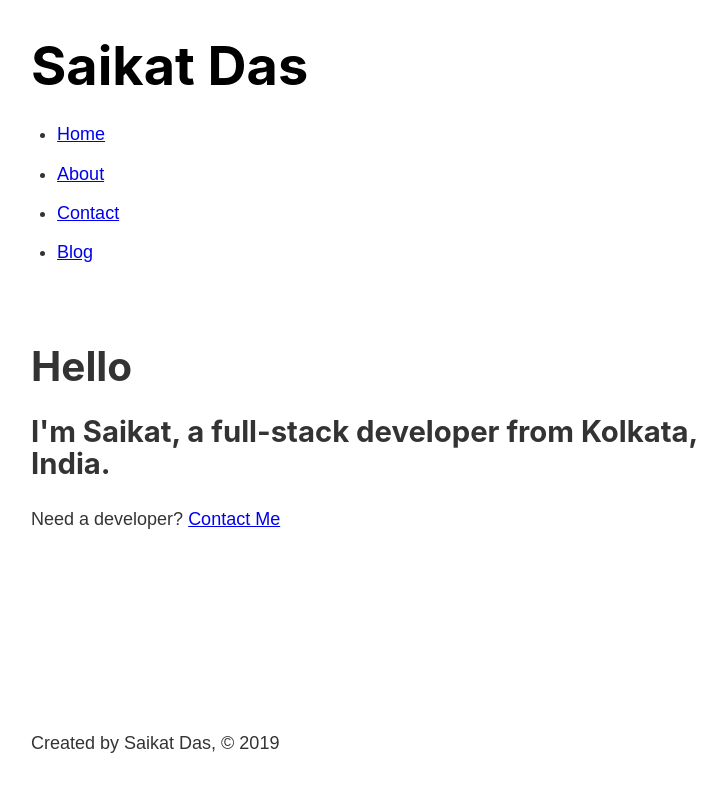
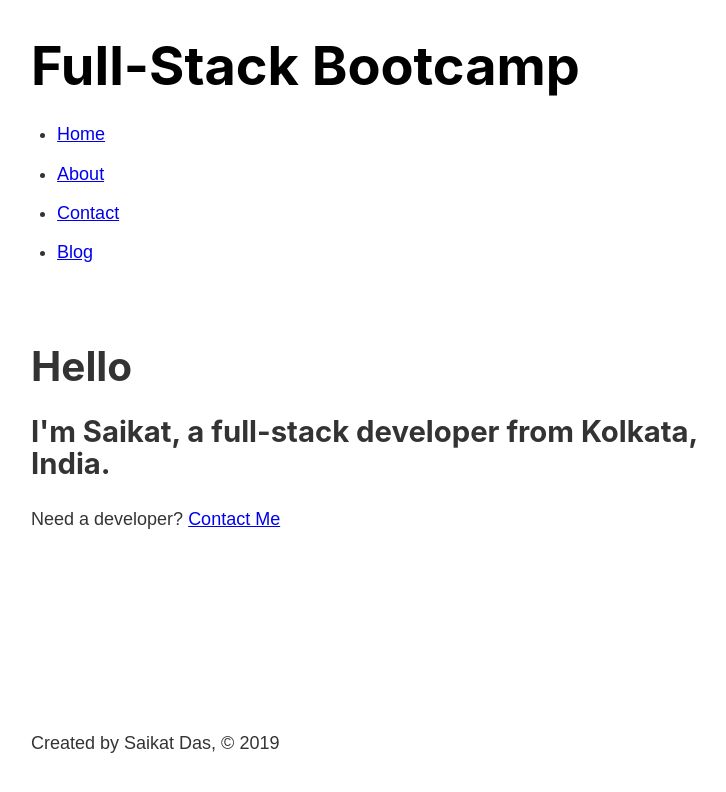
Before and after one commit to saikatdas0790/the-great-gatsby-bootcamp, a Gatsby site: page / in a window 1280 px wide. Shown: the whole page, without its empty margins (252-978 px from the left). Built offline with nearby package versions, Linux system fonts and the light colour scheme; Gatsby itself is replaced by a stand-in of ours.

Commit message:
Gatsby data with GraphQL

```diff
--- a/gatsby-config.js
+++ b/gatsby-config.js
@@ -5,5 +5,9 @@
  */
 
 module.exports = {
+  siteMetadata: {
+    title: "Full-Stack Bootcamp",
+    author: "Saikat Das"
+  },
   plugins: ["gatsby-plugin-sass"]
 };
--- a/src/components/footer.js
+++ b/src/components/footer.js
@@ -1,9 +1,28 @@
 import React from "react";
+import { graphql, useStaticQuery } from "gatsby";
 
-const Footer = () => (
-  <footer>
-    <p>Created by Saikat Das, © {new Date().getFullYear()}</p>
-  </footer>
-);
+const Footer = () => {
+  const {
+    site: {
+      siteMetadata: { author }
+    }
+  } = useStaticQuery(graphql`
+    query {
+      site {
+        siteMetadata {
+          author
+        }
+      }
+    }
+  `);
+
+  return (
+    <footer>
+      <p>
+        Created by {author}, © {new Date().getFullYear()}
+      </p>
+    </footer>
+  );
+};
 
 export default Footer;
--- a/src/components/header.js
+++ b/src/components/header.js
@@ -1,12 +1,27 @@
 import React from "react";
-import { Link } from "gatsby";
+import { Link, graphql, useStaticQuery } from "gatsby";
 import headerStyles from "./header.module.scss";
 
-const Header = () => (
+const Header = () => {
+  const {
+    site: {
+      siteMetadata: { title }
+    }
+  } = useStaticQuery(graphql`
+    query {
+      site {
+        siteMetadata {
+          title
+        }
+      }
+    }
+  `);
+
+  return (
     <header className={headerStyles.header}>
       <h1>
         <Link to="/" className={headerStyles.title}>
-        Saikat Das
+          {title}
         </Link>
       </h1>
       <nav>
@@ -51,5 +66,6 @@ const Header = () => (
       </nav>
     </header>
   );
+};
 
 export default Header;
```
Lines whose indentation alone changed are shown as unchanged.
